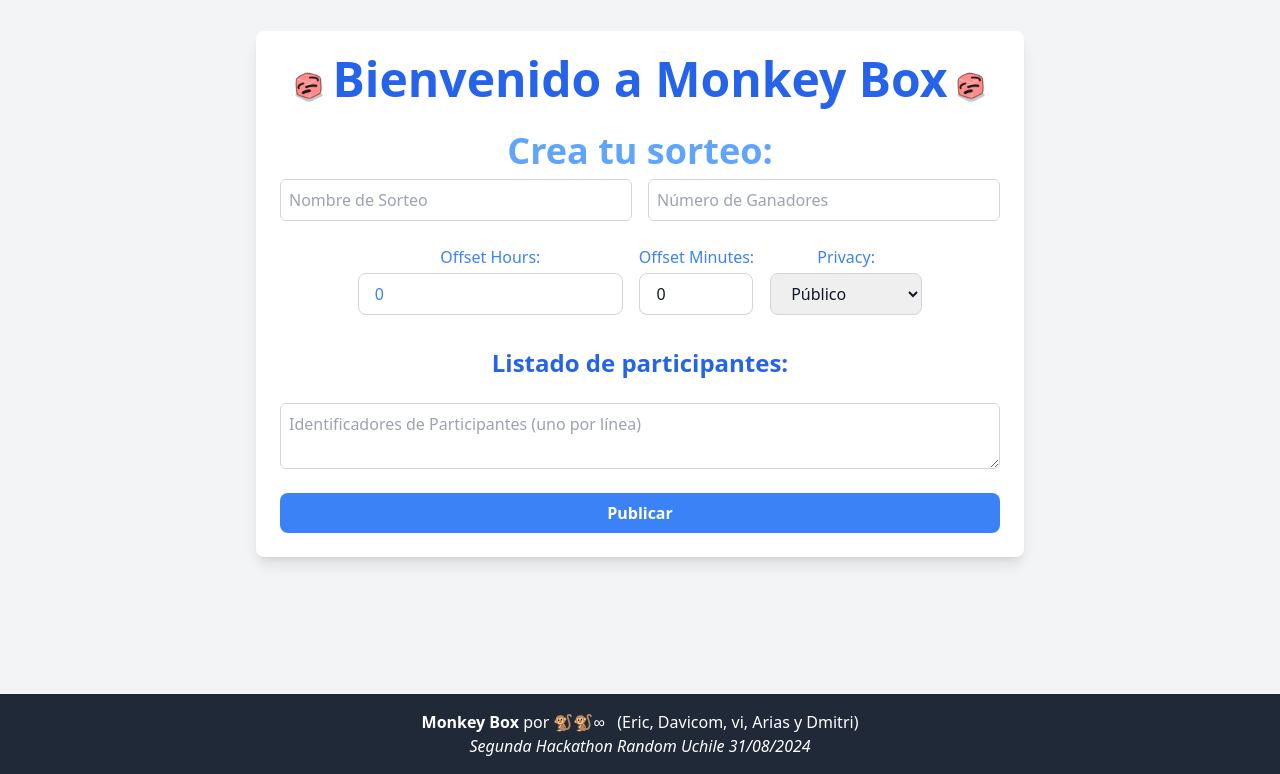
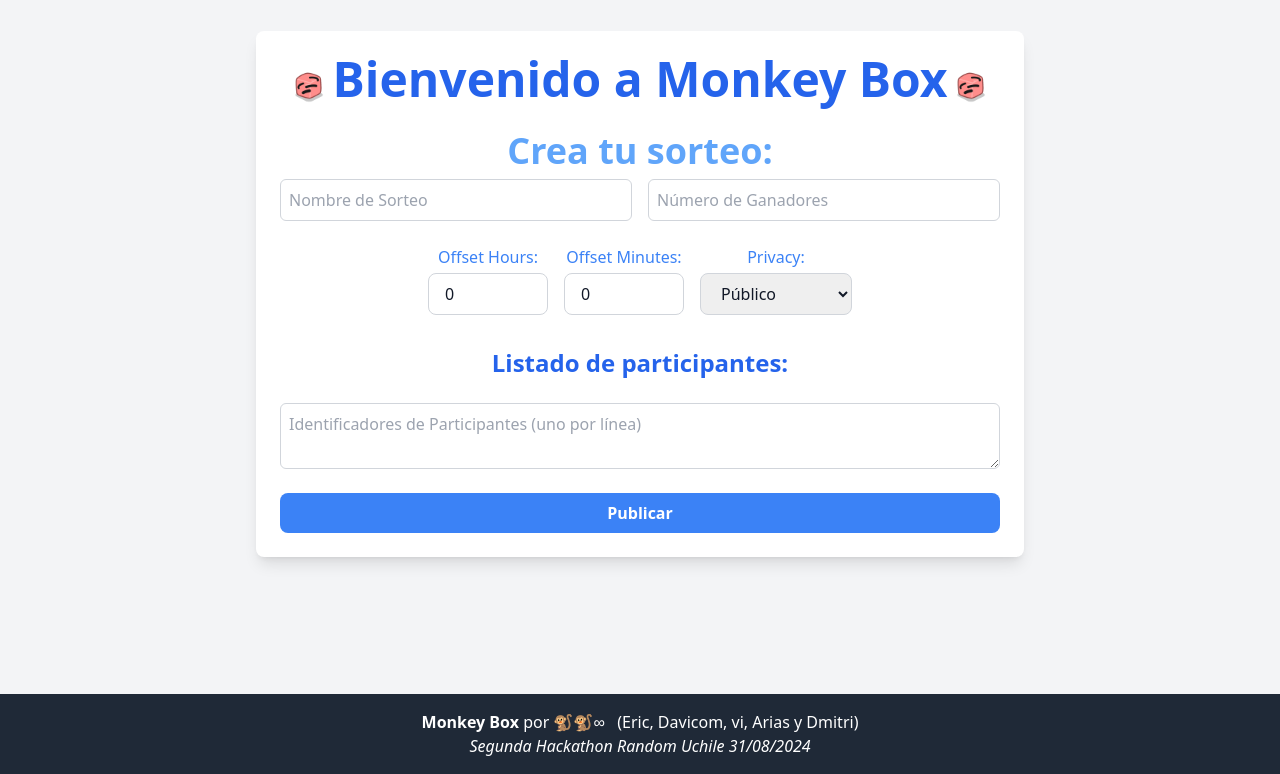
Before and after one commit to dariasc/random-monkeys, a SvelteKit app: page / in a window 1280 px wide. Shown: the part 106-880 px from the top of the page. Built offline with nearby package versions, Linux system fonts and the light colour scheme.

Commit message:
fix: widths

```diff
--- a/src/routes/+page.svelte
+++ b/src/routes/+page.svelte
@@ -57,7 +57,7 @@
 					name="offsetHours"
 					type="number"
 					bind:value={selectedOffsetHours}
-					class="border border-gray-300 rounded-lg py-2 px-4 text-blue-500 focus:outline-none focus:ring-2 focus:ring-blue-500 bg-white"
+					class="border border-gray-300 rounded-lg py-2 px-4 text-gray-900 focus:outline-none focus:ring-2 focus:ring-blue-500 bg-white custom-width"
 					min="0"
 					required
 				/>
@@ -70,7 +70,7 @@
 					name="offsetMinutes"
 					type="number"
 					bind:value={selectedOffsetMinutes}
-					class="border border-gray-300 rounded-lg py-2 px-4 text-gray-900 focus:outline-none focus:ring-2 focus:ring-blue-500"
+					class="border border-gray-300 rounded-lg py-2 px-4 text-gray-900 focus:outline-none focus:ring-2 focus:ring-blue-500 custom-width"
 					min="0"
 					max="59"
 					required
@@ -117,4 +117,8 @@
 	.gif {
 		vertical-align: middle;
 	}
+
+	.custom-width {
+		width: 120px; /* Or whatever width you want */
+	}
 </style>
```
